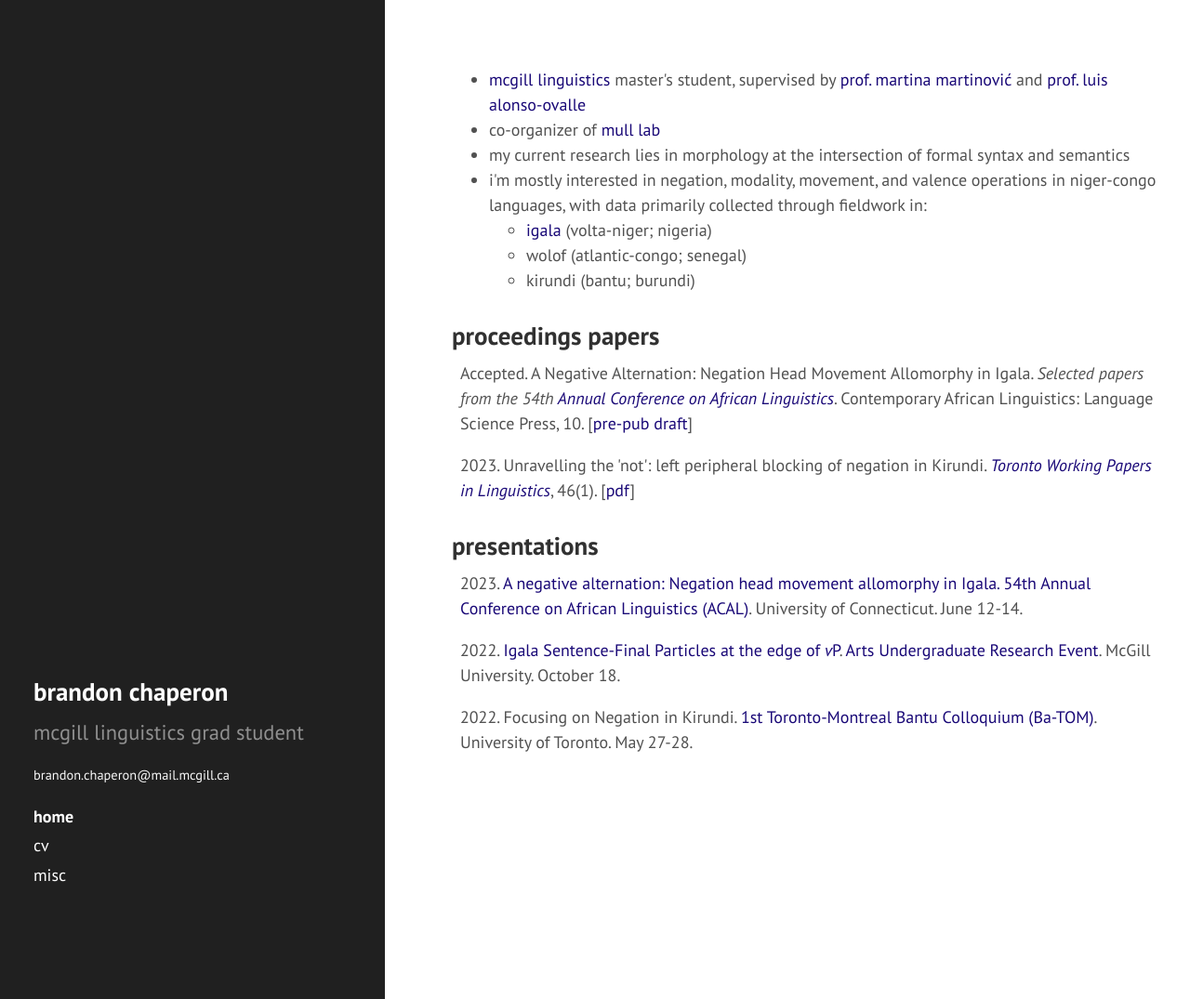
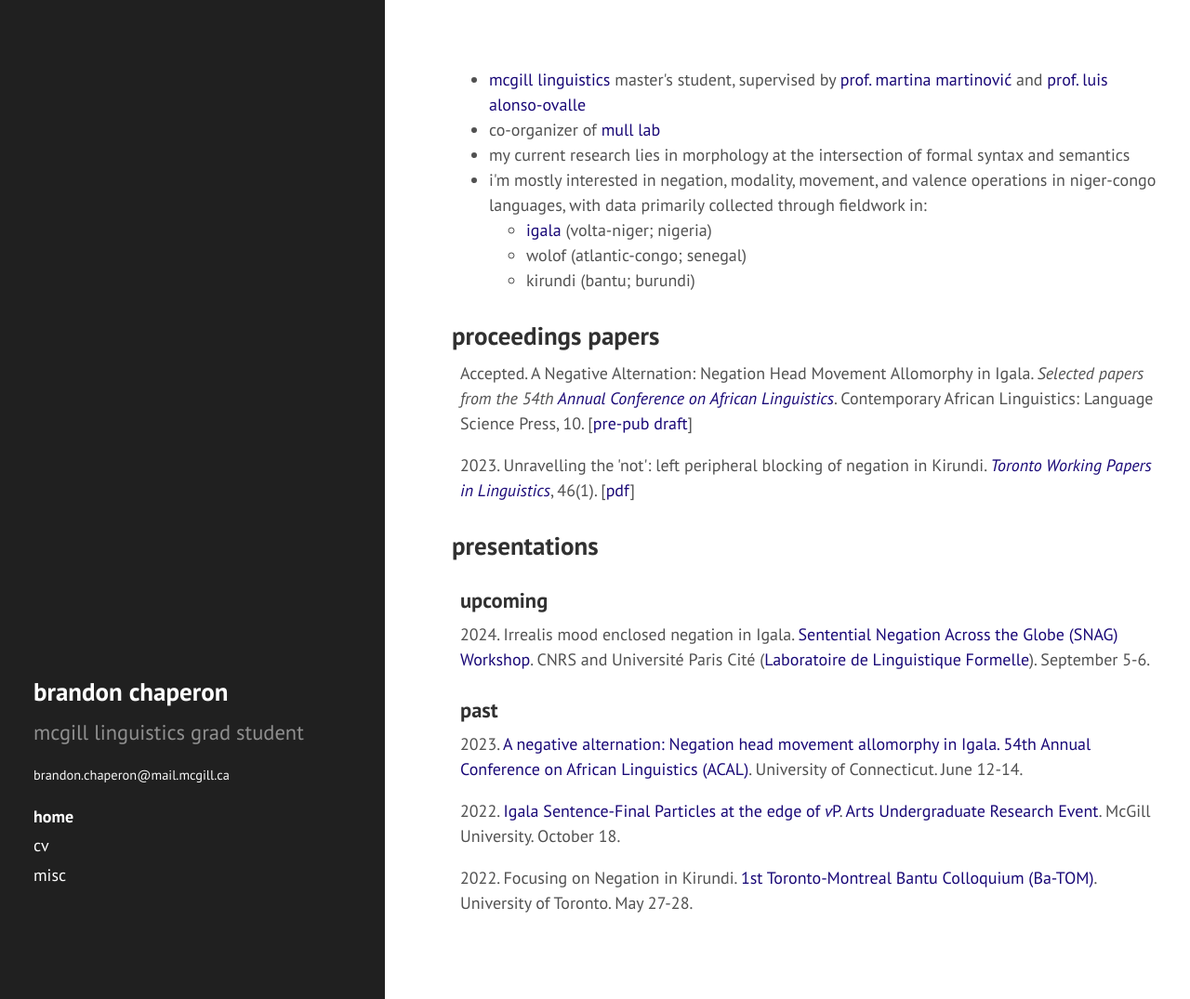
Before and after one commit to bchaper0n/bchaper0n.github.io, a Jekyll site: the page built from index.html, in a window 1280 px wide and 1075 px high. Shown: the whole window at 93% size. Built offline with Jekyll 4.4.1, drawn with Linux system fonts in a browser that asks for light colours; comment, search, counter and statistics services are not loaded.

Commit message:
added upcoming snag

```diff
--- a/index.html
+++ b/index.html
@@ -22,11 +22,14 @@ title: home
 
 <h2 style="margin-top: 30px;">presentations</h2>
 <div style="margin-left: 0.5em;">
-<!-- <h3>upcoming</h3> -->
+<h3>upcoming</h3>
+
+<p>2024. Irrealis mood enclosed negation in Igala. <a href="https://parissnag.com/conf">Sentential Negation Across the Globe (SNAG) Workshop</a>. CNRS and Université Paris Cité (<a href="http://www.llf.cnrs.fr/en">Laboratoire de Linguistique Formelle</a>). September 5-6.</p>
+
 
 <!-- <p>2024. TBD. <a href="https://acal55.mull-lab.org/">55th Annual Conference on African Linguistics (ACAL)</a>. McGill University. May 2-4.</p> -->
 
-<!-- <h3>past</h3> -->
+<h3>past</h3>
 
 <p>2023. <a href="/docs/ACAL_54___Igala_Negation_handout.pdf">A negative alternation: Negation head movement allomorphy in Igala.</a> <a href="https://uconnuecs.cventevents.com/event/aef2d257-6a6a-41b5-b83d-2c6efc60aac5/summary">54th Annual Conference on African Linguistics (ACAL)</a>. University of Connecticut. June 12-14.</p>
 
```
